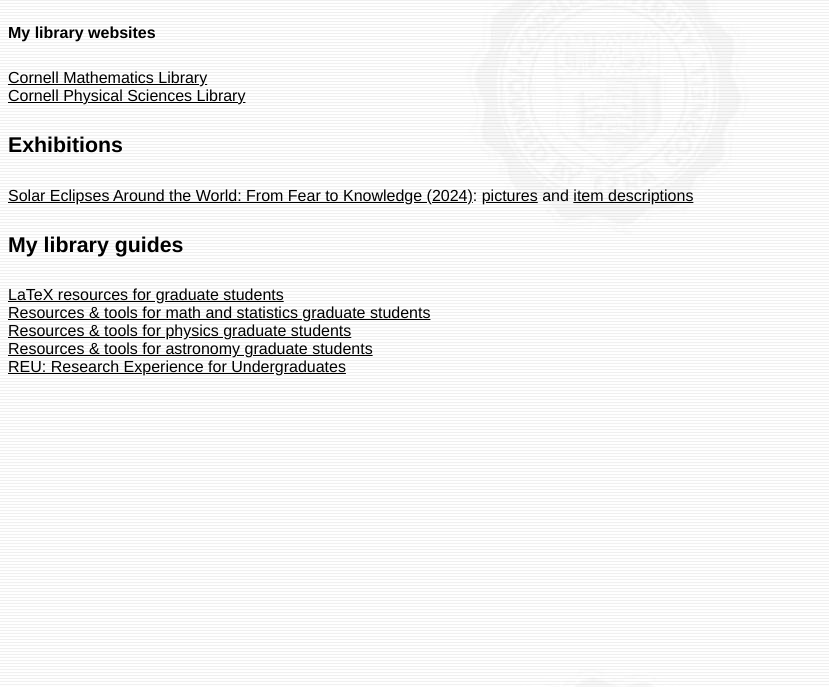
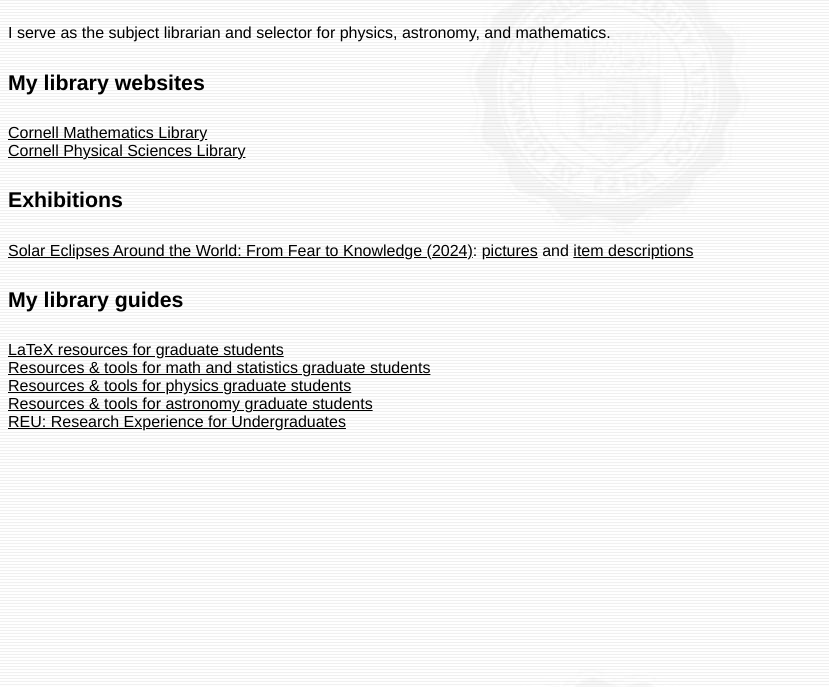
Before and after one commit to hwwspoon/hwwspoon.github.io, a plain HTML site: page librarianship.html in a window 1280 px wide. Shown: the part 113-800 px from the top of the page, without its empty margins (0-829 px from the left). Drawn offline with Linux system fonts and the light colour scheme.

Commit message:
Update librarianship.html

```diff
--- a/librarianship.html
+++ b/librarianship.html
@@ -14,7 +14,9 @@
 
 <H2>Librarianship</H2>
 
-<H5>My library websites</H5>
+I serve as the subject librarian and selector for physics, astronomy, and mathematics.
+
+<H4>My library websites</H4>
 <A HREF="https://mathematics.library.cornell.edu/">Cornell Mathematics Library</A>
 <BR>
 <A HREF="https://physicalsciences.library.cornell.edu/">Cornell Physical Sciences Library</A>
```
